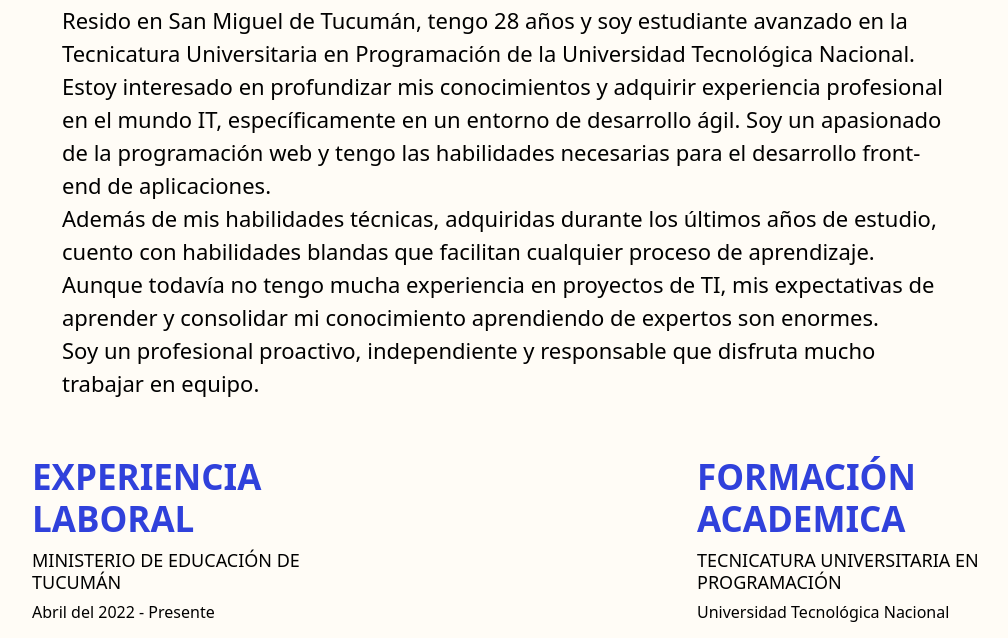
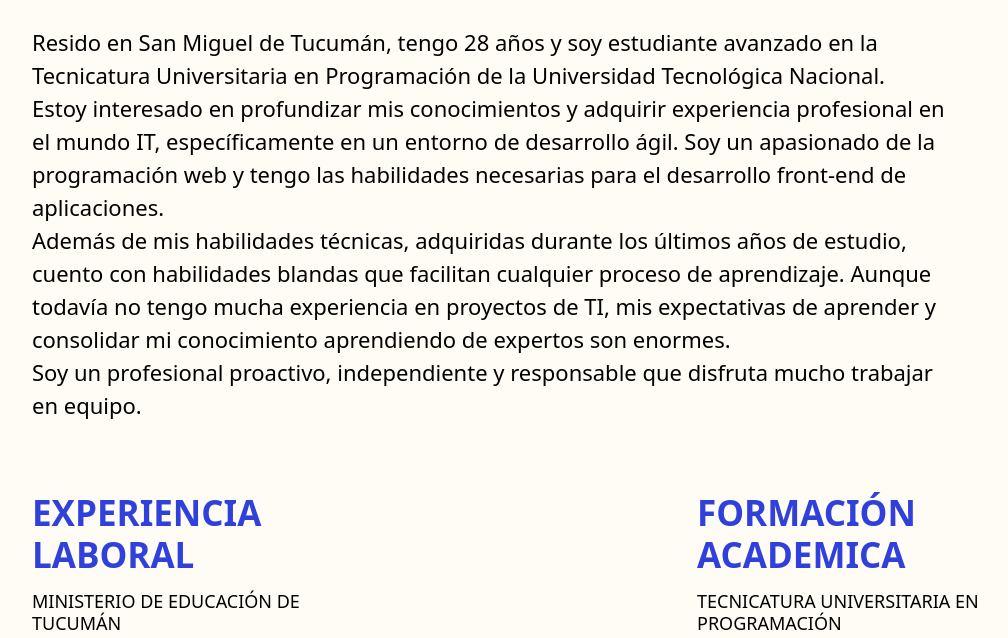
Before and after one commit to LihueDem/LihueDem.github.io, a plain HTML site: page index.html in a window 1280 px wide. Shown: the part 650-1288 px from the top of the page, without its empty margins (50-1058 px from the left). Drawn offline with nearby package versions, Linux system fonts and the light colour scheme; a script that the page names is missing; a web font is replaced by a local one.

Commit message:
No recuerdo este cambio

```diff
--- a/style.css
+++ b/style.css
@@ -3,7 +3,6 @@ body{
     color: #000000;
     font-size: 22px;
 }
-
 
 .section-titulo{
     margin-top: 30px;
@@ -36,7 +35,6 @@ body{
     float: right;
 }
 
-
 .section-work{
     margin-top: 20px;
     padding-top: 20px;
@@ -54,18 +52,17 @@ body{
     font-weight: bold;
 }
 
-
 h5{
-    margin-top: 10px;
+    margin-top: 15px;
     font-size: 18px;
 }
 
 h6{
-    margin-top: 10px;
+    margin-top: 15px;
 }
 
 .texto-work-p{
-    margin-left: 30px;
+    margin: 30px 0;
 }
 
 .texto-work-ul-li{
@@ -103,14 +100,10 @@ FFFCF6 Blanco
     color: #FFFCF6;
 }
 
-
-
 .seccion-habilidades-img{
     height: 500px;
     background: #3041DB;
 }
-
-
 
 .titulo-naranja{
     color: #FB5905;
```
